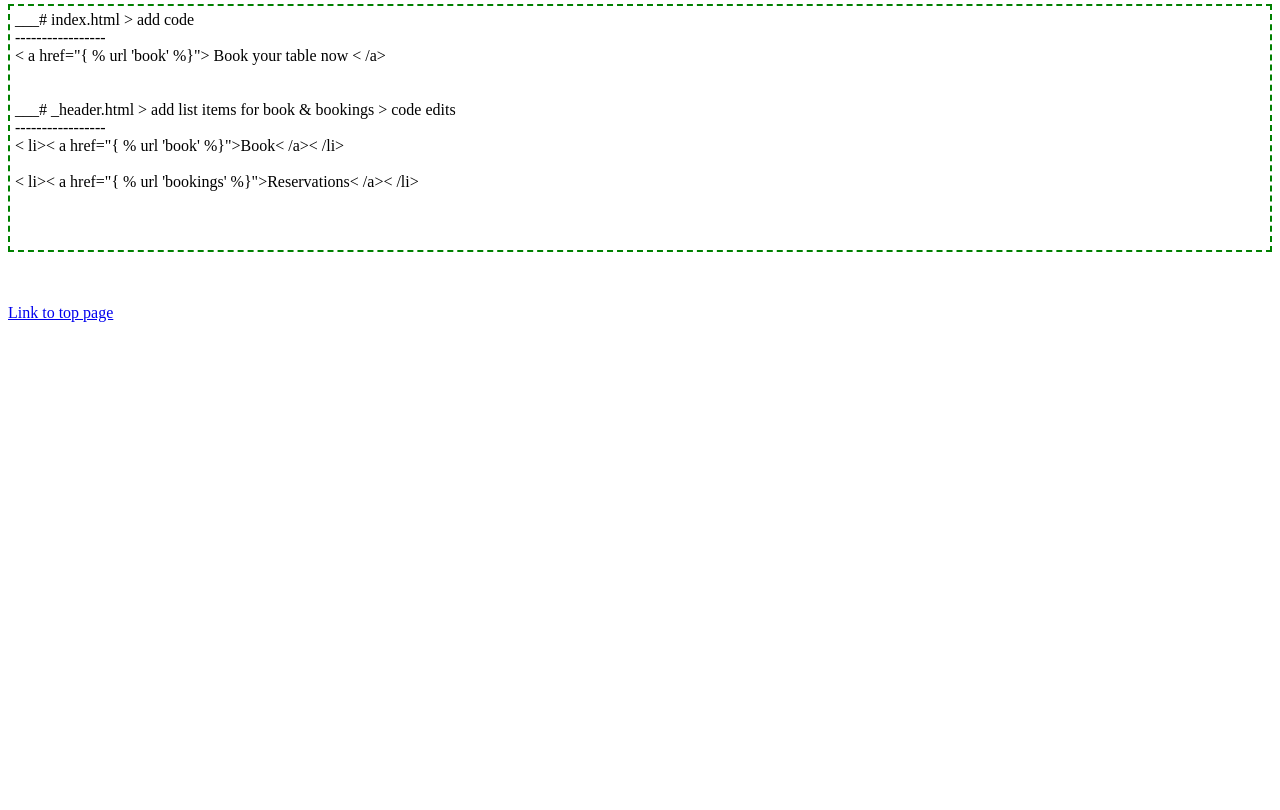
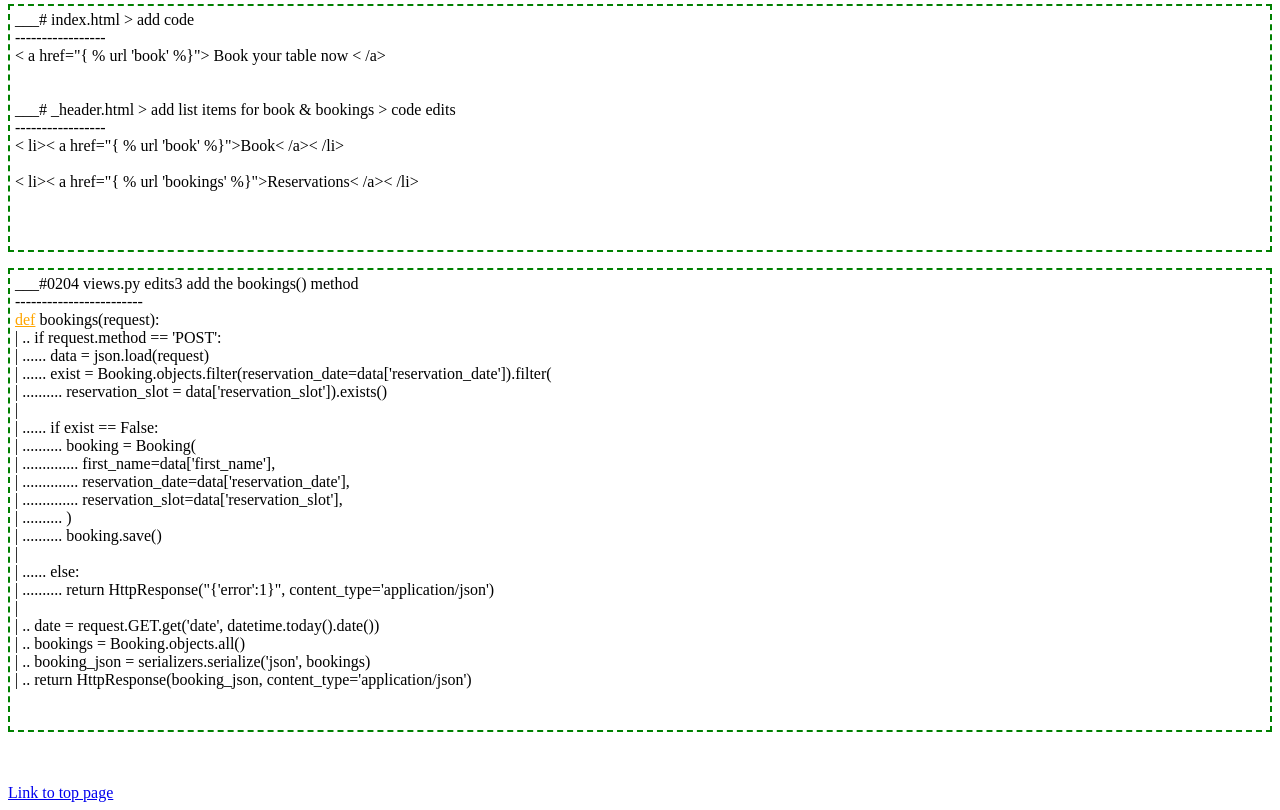
Before and after one commit to py3user22/0203_django_final_d8, a Django app: page /home2 in a window 1280 px wide. Shown: the part 2208-3018 px from the top of the page. Before the commit the page ends 2530 px from the top, so only its background shows below. Run offline with Django 5.2, Linux system fonts and the light colour scheme.

Commit message:
204 save1

```diff
--- a/b_app203/templates/0203_django_notes2.html
+++ b/b_app203/templates/0203_django_notes2.html
@@ -141,6 +141,35 @@
 
         <br><br>
     </p>
+    <p>
+
+        ___#0204 views.py edits3 add the bookings() method <br>------------------------<br>
+        <a href="def" class="def">
+        def</a> bookings(request): <br>
+        | .. if request.method == 'POST': <br>
+        | ...... data = json.load(request) <br>
+        | ...... exist = Booking.objects.filter(reservation_date=data['reservation_date']).filter( <br>
+        | .......... reservation_slot = data['reservation_slot']).exists() <br>
+        | <br>
+        | ...... if exist == False: <br>
+        | .......... booking = Booking( <br>
+        | .............. first_name=data['first_name'], <br>
+        | .............. reservation_date=data['reservation_date'], <br>
+        | .............. reservation_slot=data['reservation_slot'], <br>
+        | .......... ) <br>
+        | .......... booking.save() <br>
+        | <br>
+        | ...... else: <br>
+        | .......... return HttpResponse("{'error':1}", content_type='application/json') <br>
+        | <br>
+
+
+        | .. date = request.GET.get('date', datetime.today().date()) <br>
+        | .. bookings = Booking.objects.all() <br>
+        | .. booking_json = serializers.serialize('json', bookings)  <br>
+        | .. return HttpResponse(booking_json, content_type='application/json') <br>
+        <br><br>
+    </p>
 
 
 
--- a/b_app203/views.py
+++ b/b_app203/views.py
@@ -1,10 +1,11 @@
 from django.shortcuts import render
-from .models import Menu
+from django.http import HttpResponse
+from .models import Menu, Booking
 from django.core import serializers
 from datetime import datetime
 import json
 from .forms import BookingForm
-from .models import Booking
+from django.views.decorators.csrf import csrf_exempt
 
 
 # Create your views here.
@@ -40,9 +41,33 @@ def book(request):
     return render(request, 'book.html', context)
 
 
-#203 add bookings method
+#203 add bookings method ex1.
+#def bookings(request):
+#    date = request.GET.get('date', datetime.today().date())
+#    bookings = Booking.objects.all()
+#    booking_json = serializers.serialize('json', bookings)
+#    return render(request, 'bookings.html', {"bookings": booking_json})
+
+#204 add bookings() ex.2
+@csrf_exempt
 def bookings(request):
-    date = request.GET.get('date', datetime.today().date())
-    bookings = Booking.objects.all()
+    if request.method == 'POST':
+        data = json.load(request)
+        exist = Booking.objects.filter(reservation_date=data['reservation_date']).filter(
+            reservation_slot = data['reservation_slot']).exists()
+        if exist == False:
+            booking = Booking(
+                first_name=data['first_name'],
+                reservation_date=data['reservation_date'],
+                reservation_slot=data['reservation_slot'],
+            )
+            booking.save()
+
+        else:
+            return HttpResponse("{'error':1}", content_type='application/json')
+
+    date = request.GET.get('data', datetime.today().date())
+
+    bookings = Booking.objects.all().filter(reservation_date=date)
     booking_json = serializers.serialize('json', bookings)
-    return render(request, 'bookings.html', {"bookings": booking_json})
+    return HttpResponse(booking_json, content_type='application/json')
```
